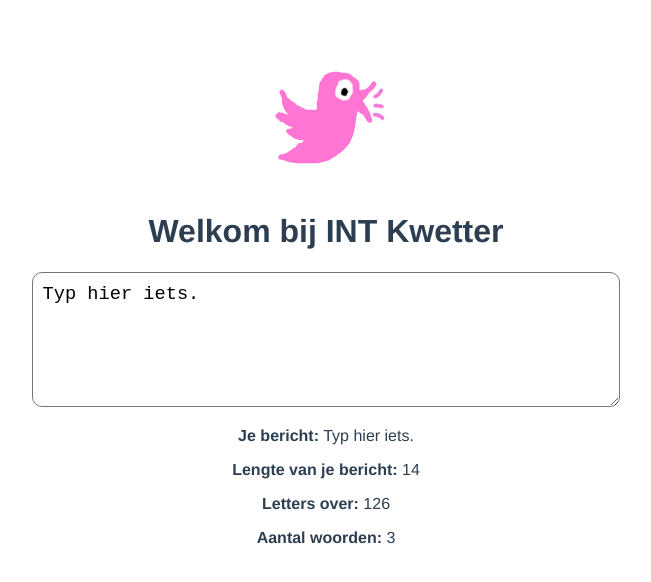
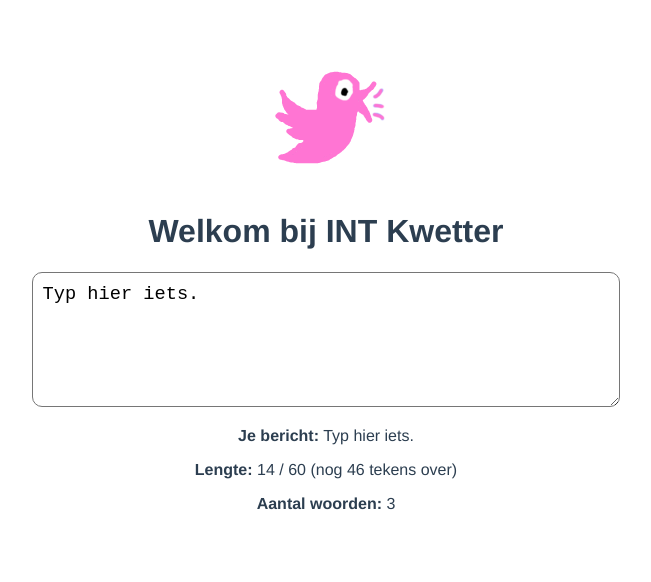
Before and after one commit to jan-niestadt/kwetter, a Vue app: page / in a window 1280 px wide. Shown: the top 582 px of the page, without its empty margins (314-965 px from the left). Built offline with nearby package versions, Linux system fonts and the light colour scheme.

Commit message:
maxLength property.

```diff
--- a/public/index.html
+++ b/public/index.html
@@ -5,11 +5,11 @@
     <meta http-equiv="X-UA-Compatible" content="IE=edge">
     <meta name="viewport" content="width=device-width,initial-scale=1.0">
     <link rel="icon" href="<%= BASE_URL %>favicon.ico">
-    <title>kwetter</title>
+    <title>INT Kwetter</title>
   </head>
   <body>
     <noscript>
-      <strong>We're sorry but kwetter doesn't work properly without JavaScript enabled. Please enable it to continue.</strong>
+      <strong>We're sorry but Kwetter doesn't work properly without JavaScript enabled. Please enable it to continue.</strong>
     </noscript>
     <div id="app"></div>
     <!-- built files will be auto injected -->
--- a/src/App.vue
+++ b/src/App.vue
@@ -2,7 +2,7 @@
   <div id="app">
     <img alt="INT kwetter logo" src="./assets/kwetter.png">
     <h1>Welkom bij INT Kwetter</h1>
-    <MessageInput :initialMessage="placeholderText" />
+    <MessageInput :initialMessage="placeholderText" :maxLength="60" />
   </div>
 </template>
 
--- a/src/components/MessageInput.vue
+++ b/src/components/MessageInput.vue
@@ -2,8 +2,7 @@
   <div class="message-input">
     <textarea v-model="message"></textarea>
     <p><b>Je bericht:</b> {{ message }}</p>
-    <p><b>Lengte van je bericht:</b> {{ message.length }}</p>
-    <p><b>Letters over:</b> {{ 140 - message.length }}</p>
+    <p><b>Lengte:</b> {{ message.length }} / {{ maxLength }} (nog {{ maxLength - message.length}} tekens over)</p>
     <p><b>Aantal woorden:</b> {{ numberOfWords }}</p>
   </div>
 </template>
@@ -15,6 +14,7 @@ export default {
   // Don't change these inside the component!
   props: {
     // Initial value for our data property
+    maxLength: Number,
     initialMessage: String
   },
 
@@ -28,7 +28,10 @@ export default {
   // Dynamically calculate a property
   computed: {
     numberOfWords: function () {
-      return this.message.trim().split(/\s+/).length;
+      let m = this.message.trim();
+      if (m.length === 0)
+        return 0;
+      return m.split(/\s+/).length;
     }
   }
 }
```
